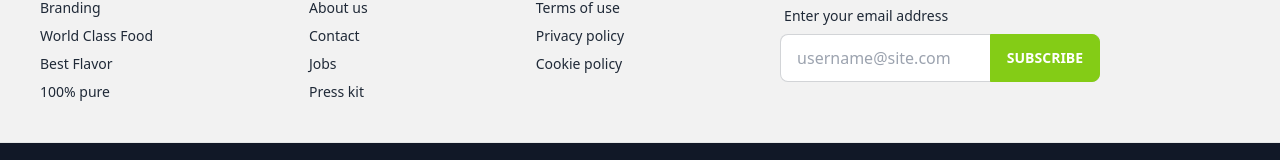
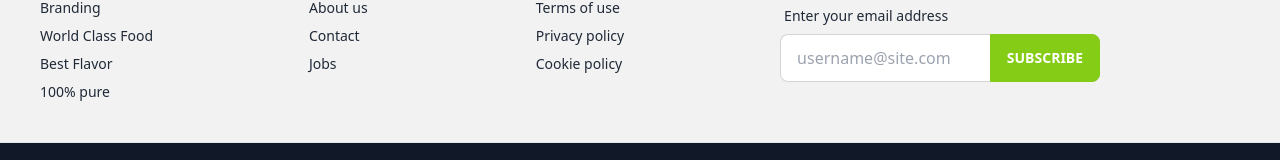
Before and after one commit to webashraf/flavor-lav, a React (Vite) app: page /blog in a window 1280 px wide. Shown: the part 1479-1639 px from the top of the page. Built offline with nearby package versions, Linux system fonts and the light colour scheme; no server answers.

Commit message:
remove a list item in the footer

```diff
--- a/src/shared/Footer/Footer.jsx
+++ b/src/shared/Footer/Footer.jsx
@@ -17,7 +17,6 @@ const Footer = () => {
     <a className="link link-hover">About us</a>
     <a className="link link-hover">Contact</a>
     <a className="link link-hover">Jobs</a>
-    <a className="link link-hover">Press kit</a>
   </div>
   <div>
     <span className="footer-title">Legal</span>
```
